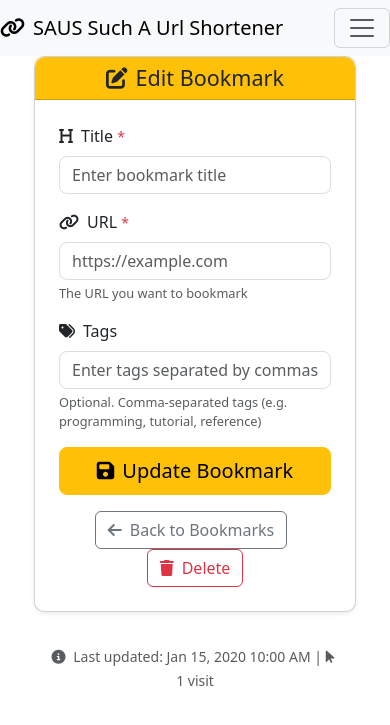
After one commit to raynix/saus, a Django app: template surls/templates/bookmarks/edit.html in a window 390 px wide. The commit adds this page. Shown: the top 725 px of the page. Run offline with Django 3.2, Linux system fonts and the light colour scheme; the template is opened without the code that fills it: values that come from a table or form of the project are taken from there, others are empty; tables that the repository leaves empty hold one stand-in row (values such as "Sample post"); some libraries are stand-ins or nearby versions.

Commit message:
List and edit bookmarks

```diff
--- /dev/null
+++ b/surls/templates/bookmarks/edit.html
@@ -0,0 +1,171 @@
+{% extends 'base.html' %}
+{% load django_bootstrap5 %}
+
+{% block title %}Edit Bookmark - SAUS{% endblock %}
+
+{% block content %}
+<div class="container">
+  <div class="row justify-content-center">
+    <div class="col-md-8 col-lg-6">
+      <div class="card shadow-sm">
+        <div class="card-header bg-warning text-dark text-center">
+          <h4 class="mb-0">
+            <i class="fas fa-edit me-2"></i>Edit Bookmark
+          </h4>
+        </div>
+        <div class="card-body p-4">
+          {% if form.errors %}
+          <div class="alert alert-danger" role="alert">
+            <i class="fas fa-exclamation-triangle me-2"></i>
+            <strong>Error!</strong> Please correct the errors below.
+          </div>
+          {% endif %}
+
+          <form method="post" novalidate>
+            {% csrf_token %}
+
+            <div class="mb-3">
+              <label for="{{ form.title.id_for_label }}" class="form-label">
+                <i class="fas fa-heading me-2"></i>Title <span class="text-danger">*</span>
+              </label>
+              <input
+                type="text"
+                class="form-control"
+                name="title"
+                id="{{ form.title.id_for_label }}"
+                placeholder="Enter bookmark title"
+                value="{{ form.title.value|default:'' }}"
+                required
+              />
+              {% if form.title.errors %}
+              <div class="text-danger small mt-1">
+                {{ form.title.errors.0 }}
+              </div>
+              {% endif %}
+            </div>
+
+            <div class="mb-3">
+              <label for="{{ form.url.id_for_label }}" class="form-label">
+                <i class="fas fa-link me-2"></i>URL <span class="text-danger">*</span>
+              </label>
+              <input
+                type="url"
+                class="form-control"
+                name="url"
+                id="{{ form.url.id_for_label }}"
+                placeholder="https://example.com"
+                value="{{ form.url.value|default:'' }}"
+                required
+              />
+              {% if form.url.errors %}
+              <div class="text-danger small mt-1">
+                {{ form.url.errors.0 }}
+              </div>
+              {% else %}
+              <div class="form-text">
+                The URL you want to bookmark
+              </div>
+              {% endif %}
+            </div>
+
+            <div class="mb-3">
+              <label for="{{ form.tags.id_for_label }}" class="form-label">
+                <i class="fas fa-tags me-2"></i>Tags
+              </label>
+              <input
+                type="text"
+                class="form-control"
+                name="tags"
+                id="{{ form.tags.id_for_label }}"
+                placeholder="Enter tags separated by commas"
+                value="{{ form.tags.value|default:'' }}"
+              />
+              {% if form.tags.errors %}
+              <div class="text-danger small mt-1">
+                {{ form.tags.errors.0 }}
+              </div>
+              {% else %}
+              <div class="form-text">
+                Optional. Comma-separated tags (e.g. programming, tutorial, reference)
+              </div>
+              {% endif %}
+            </div>
+
+            <div class="d-grid gap-2 mb-3">
+              <button type="submit" class="btn btn-warning btn-lg">
+                <i class="fas fa-save me-2"></i>Update Bookmark
+              </button>
+            </div>
+          </form>
+
+          <div class="text-center">
+            <a href="{% url 'bookmark_list' %}" class="btn btn-outline-secondary me-2">
+              <i class="fas fa-arrow-left me-2"></i>Back to Bookmarks
+            </a>
+            <a href="{% url 'bookmark_delete' bookmark.id %}" class="btn btn-outline-danger">
+              <i class="fas fa-trash me-2"></i>Delete
+            </a>
+          </div>
+        </div>
+      </div>
+
+      <!-- Bookmark info card -->
+      <div class="card mt-3 border-0">
+        <div class="card-body text-center">
+          <small class="text-muted">
+            <i class="fas fa-info-circle me-1"></i>
+            Last updated: {{ bookmark.modified_at|date:"M d, Y g:i A" }} |
+            <i class="fas fa-mouse-pointer me-1"></i>
+            {{ bookmark.hits }} visit{{ bookmark.hits|pluralize }}
+          </small>
+        </div>
+      </div>
+    </div>
+  </div>
+</div>
+
+<style>
+  .card {
+    border-radius: 10px;
+  }
+
+  .card-header {
+    border-radius: 10px 10px 0 0 !important;
+  }
+
+  .btn-warning {
+    border-radius: 8px;
+  }
+
+  .form-control {
+    border-radius: 8px;
+    border: 1px solid #ddd;
+    transition:
+      border-color 0.15s ease-in-out,
+      box-shadow 0.15s ease-in-out;
+  }
+
+  .form-control:focus {
+    border-color: #ffc107;
+    box-shadow: 0 0 0 0.2rem rgba(255, 193, 7, 0.25);
+  }
+
+  .alert {
+    border-radius: 8px;
+  }
+
+  .text-danger {
+    font-size: 0.875em;
+  }
+
+  .form-text {
+    font-size: 0.8em;
+  }
+
+  @media (max-width: 576px) {
+    .card {
+      margin: 0 10px;
+    }
+  }
+</style>
+{% endblock %}
--- a/surls/views.py
+++ b/surls/views.py
@@ -1,6 +1,6 @@
 import requests
 
-from django.shortcuts import render, redirect
+from django.shortcuts import render, redirect, get_object_or_404
 from django.http import HttpResponse, FileResponse
 from django.contrib.auth.decorators import login_required
 from django.contrib.auth import login
```
Also changed, not shown: surls/templates/bookmarks/delete.html (added, +134 -0 lines), surls/templates/bookmarks/list.html (+19 -10 lines).
